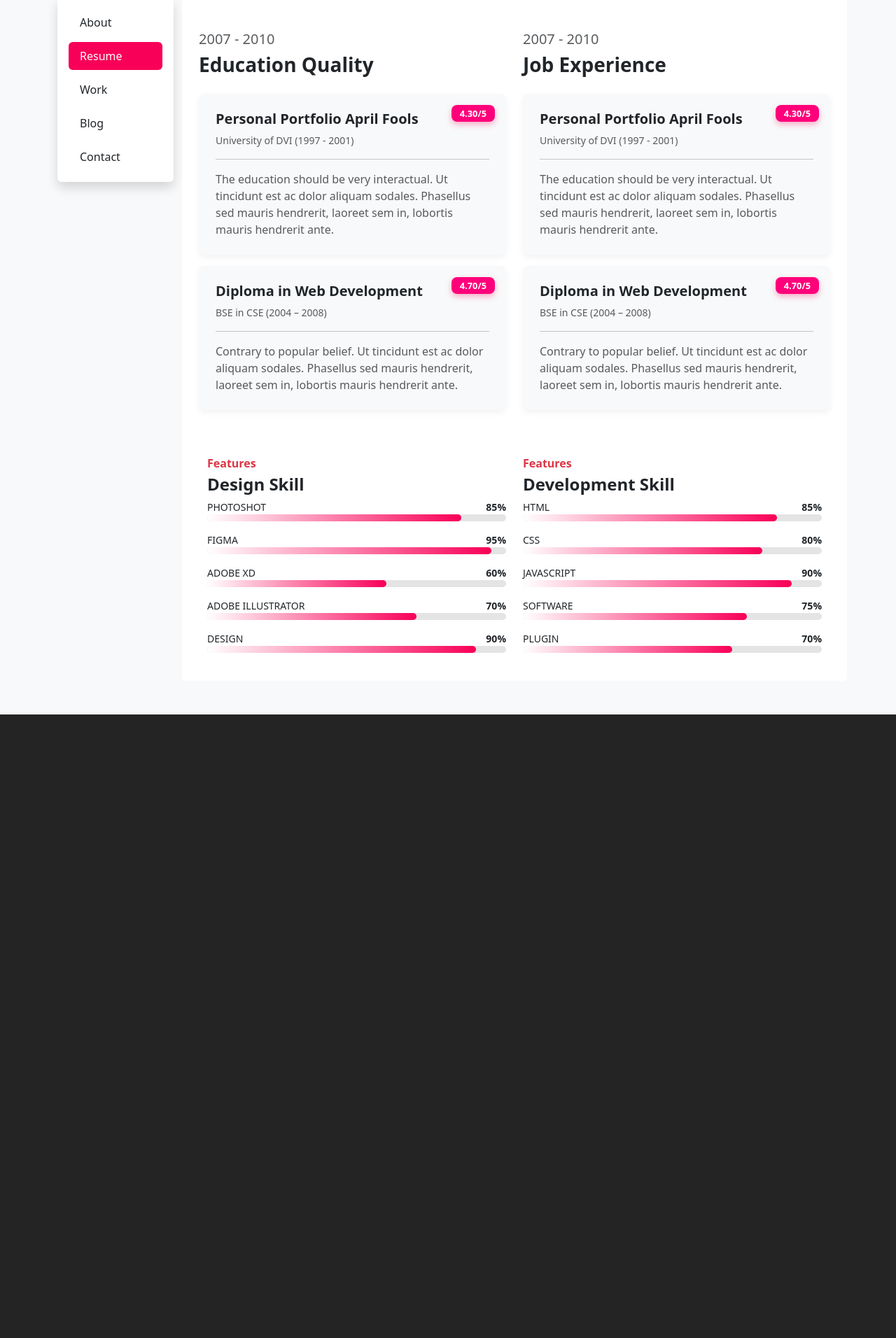
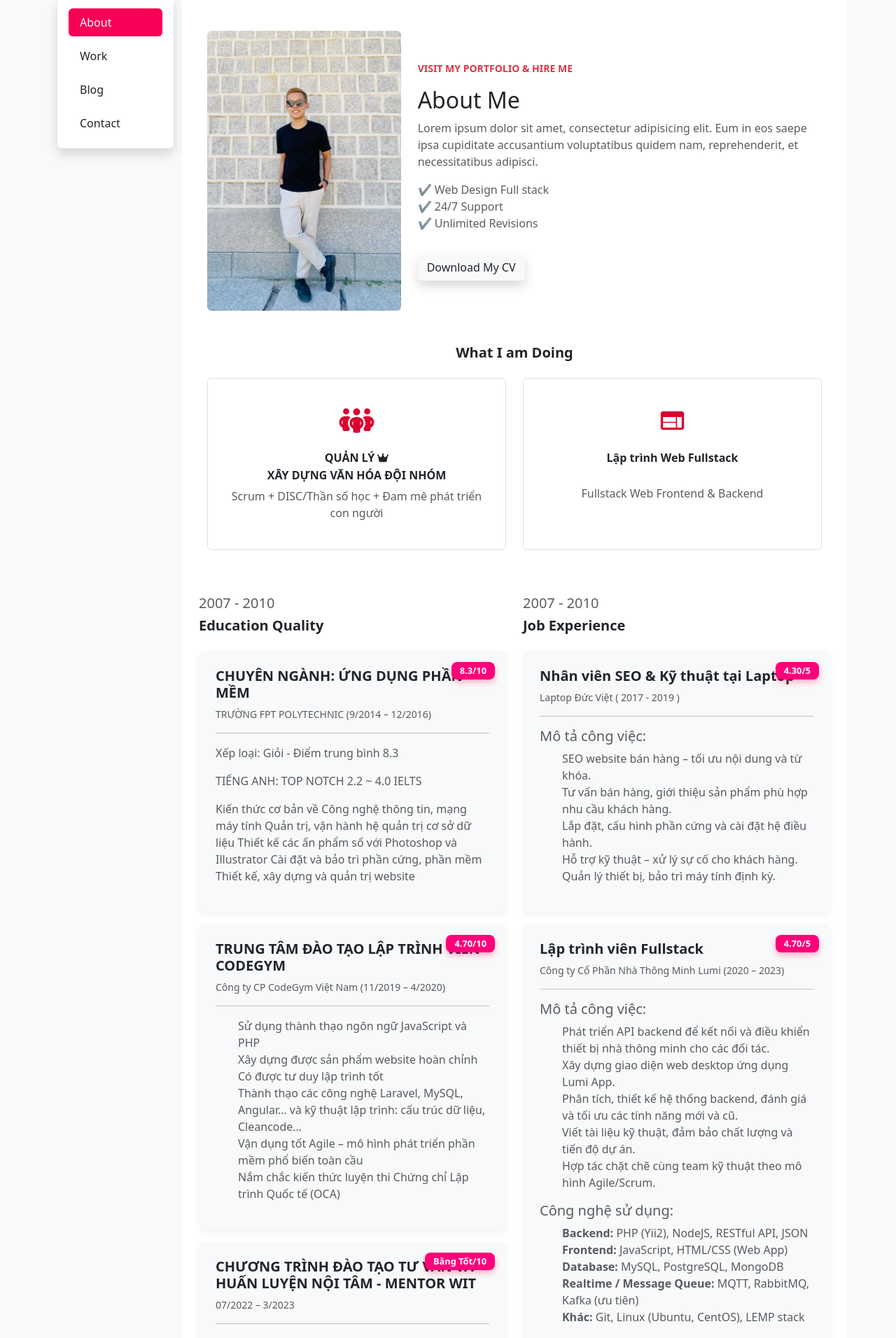
Before and after one commit to LongC1019I1/webCV, a React (Vite) app: page /resume in a window 1280 px wide. Shown: the part 400-2312 px from the top of the page at 70% size. Before the commit the page ends 1421 px from the top, so only its background shows below. Built offline with nearby package versions, Linux system fonts and the light colour scheme; no server answers.

Commit message:
update resume

```diff
--- a/package.json
+++ b/package.json
@@ -15,8 +15,11 @@
     "axios": "^1.8.4",
     "bootstrap": "^5.3.5",
     "html-react-parser": "^5.2.3",
+    "i18next": "^25.0.1",
+    "i18next-browser-languagedetector": "^8.0.5",
     "react": "^19.0.0",
     "react-dom": "^19.0.0",
+    "react-i18next": "^15.5.1",
     "react-icons": "^5.5.0",
     "react-redux": "^9.2.0",
     "react-router-dom": "^7.5.0",
--- a/src/App.jsx
+++ b/src/App.jsx
@@ -99,9 +99,7 @@ function App() {
           <div className="col-md-2 mb-4">
             <div className="bg-white rounded shadow p-3">
               <nav className="nav flex-column gap-2">
-                <a className="nav-link text-dark" href="#">
-                  About
-                </a>
+
                 <NavLink
                   to="/resume"
                   className={({ isActive }) =>
@@ -112,7 +110,7 @@ function App() {
                     }`
                   }
                 >
-                  Resume
+                  About
                 </NavLink>
                 <NavLink
                   to="/work"
--- a/src/Pages/Resume.jsx
+++ b/src/Pages/Resume.jsx
@@ -1,55 +1,126 @@
 import React from "react";
 import AnimatedProgress from "../components/AnimatedProgress";
-
+import my_img from "../assets/img/my_img.jpg";
+import { FaPeopleGroup, FaCrown } from "react-icons/fa6";
+import { MdWeb } from "react-icons/md";
+import parse from "html-react-parser";
 const skills = {
   design: [
-    { label: "Photoshot", value: 85 },
-    { label: "Figma", value: 95 },
-    { label: "Adobe XD", value: 60 },
-    { label: "Adobe Illustrator", value: 70 },
-    { label: "Design", value: 90 },
+    { label: "AGILE - KABAN", value: 85 },
+    { label: "DISC", value: 80 },
+    { label: "THẦN SỐ HỌC", value: 70 },
+    { label: "THẤU HIỂU TÂM LÝ", value: 80 },
   ],
   development: [
-    { label: "HTML", value: 85 },
-    { label: "CSS", value: 80 },
+    { label: "HTML + CSS", value: 85 },
     { label: "JavaScript", value: 90 },
-    { label: "Software", value: 75 },
-    { label: "Plugin", value: 70 },
+    { label: "PHP", value: 75 },
+    { label: "REACJS", value: 80 },
+    { label: "VUEJS", value: 80 },
   ],
 };
 const edu = [
   {
-    title: "Personal Portfolio April Fools",
-    subtitle: "University of DVI (1997 - 2001)",
-    description:
-      "The education should be very interactual. Ut tincidunt est ac dolor aliquam sodales. Phasellus sed mauris hendrerit, laoreet sem in, lobortis mauris hendrerit ante.",
-    score: "4.30",
+    title: "CHUYÊN NGÀNH: ỨNG DỤNG PHẦN MỀM",
+    subtitle: "TRƯỜNG FPT POLYTECHNIC (9/2014 – 12/2016)",
+    description: `<p>Xếp loại: Giỏi - Điểm trung bình 8.3</p>
+      <p>TIẾNG ANH: TOP NOTCH 2.2 ~ 4.0 IELTS</p>
+      <p>Kiến thức cơ bản về Công nghệ thông tin, mạng máy tính
+Quản trị, vận hành hệ quản trị cơ sở dữ liệu
+Thiết kế các ấn phẩm số với Photoshop và Illustrator
+Cài đặt và bảo trì phần cứng, phần mềm
+Thiết kế, xây dựng và quản trị website </p>
+      `,
+    score: "8.3",
     highlight: true,
   },
   {
-    title: "Diploma in Web Development",
-    subtitle: "BSE in CSE (2004 – 2008)",
-    description:
-      "Contrary to popular belief. Ut tincidunt est ac dolor aliquam sodales. Phasellus sed mauris hendrerit, laoreet sem in, lobortis mauris hendrerit ante.",
+    title: "TRUNG TÂM ĐÀO TẠO LẬP TRÌNH VIÊN CODEGYM",
+    subtitle: "Công ty CP CodeGym Việt Nam (11/2019 – 4/2020)",
+    description: `<ul>
+<li>Sử dụng thành thạo ngôn ngữ JavaScript và PHP</li>
+<li>Xây dựng được sản phẩm website hoàn chỉnh</li>
+<li>Có được tư duy lập trình tốt</li>
+<li>Thành thạo các công nghệ Laravel, MySQL, Angular… và kỹ thuật lập trình: cấu trúc dữ liệu, Cleancode…</li>
+<li>Vận dụng tốt Agile – mô hình phát triển phần mềm phổ biến toàn cầu</li>
+<li>Nắm chắc kiến thức luyện thi Chứng chỉ Lập trình Quốc tế (OCA)</li>
+</ul>`,
     score: "4.70",
+    highlight: false,
+  },
+  {
+    title: "CHƯƠNG TRÌNH ĐÀO TẠO TƯ VẤN VÀ HUẤN LUYỆN NỘI TÂM - MENTOR WIT",
+    subtitle: "07/2022 – 3/2023",
+    description: `<section>
+  <h2>Kỹ năng & Năng lực đạt được (Mentor WiT)</h2>
+  <ul>
+    <li>Kỹ năng Tư vấn & Huấn luyện cá nhân và đội nhóm</li>
+    <li>Kỹ năng giao tiếp và truyền cảm hứng sâu sắc</li>
+    <li>Năng lực thấu hiểu và dẫn dắt nội tâm con người</li>
+    <li>Kỹ năng nâng tầm nhận thức – chuyển hóa tư duy</li>
+    <li>Kỹ năng khai vấn dựa trên nền tảng Nhân – Duyên – Quả</li>
+    <li>Kỹ năng huấn luyện thể chất: chạy bền 21km trên cát, bơi biển 2km</li>
+    <li>Năng lực quản trị toàn diện 4 lĩnh vực:
+      <ul>
+        <li>Nội tâm</li>
+        <li>Sức khỏe</li>
+        <li>Mối quan hệ</li>
+        <li>Tài chính</li>
+      </ul>
+    </li>
+
+  </ul>
+</section>`,
+    score: "Bằng Tốt",
     highlight: false,
   },
 ];
 
 const job = [
   {
-    title: "Personal Portfolio April Fools",
-    subtitle: "University of DVI (1997 - 2001)",
-    description:
-      "The education should be very interactual. Ut tincidunt est ac dolor aliquam sodales. Phasellus sed mauris hendrerit, laoreet sem in, lobortis mauris hendrerit ante.",
+    title: "Nhân viên SEO & Kỹ thuật tại Laptop",
+    subtitle: "Laptop Đức Việt ( 2017 - 2019 )",
+    description: `  <h5>Mô tả công việc:</h5>
+  <ul>
+    <li>SEO website bán hàng – tối ưu nội dung và từ khóa.</li>
+    <li>Tư vấn bán hàng, giới thiệu sản phẩm phù hợp nhu cầu khách hàng.</li>
+    <li>Lắp đặt, cấu hình phần cứng và cài đặt hệ điều hành.</li>
+    <li>Hỗ trợ kỹ thuật – xử lý sự cố cho khách hàng.</li>
+    <li>Quản lý thiết bị, bảo trì máy tính định kỳ.</li>
+  </ul>`,
     score: "4.30",
     highlight: true,
   },
   {
-    title: "Diploma in Web Development",
-    subtitle: "BSE in CSE (2004 – 2008)",
-    description:
-      "Contrary to popular belief. Ut tincidunt est ac dolor aliquam sodales. Phasellus sed mauris hendrerit, laoreet sem in, lobortis mauris hendrerit ante.",
+    title: "Lập trình viên Fullstack ",
+    subtitle: "Công ty Cổ Phần Nhà Thông Minh Lumi (2020 – 2023)",
+    description: `  <h5>Mô tả công việc:</h5>
+  <ul>
+    <li>Phát triển API backend để kết nối và điều khiển thiết bị nhà thông minh cho các đối tác.</li>
+    <li>Xây dựng giao diện web desktop ứng dụng Lumi App.</li>
+    <li>Phân tích, thiết kế hệ thống backend, đánh giá và tối ưu các tính năng mới và cũ.</li>
+    <li>Viết tài liệu kỹ thuật, đảm bảo chất lượng và tiến độ dự án.</li>
+    <li>Hợp tác chặt chẽ cùng team kỹ thuật theo mô hình Agile/Scrum.</li>
+  </ul>
+
+  <h5>Công nghệ sử dụng:</h5>
+  <ul>
+    <li><strong>Backend:</strong> PHP (Yii2), NodeJS, RESTful API, JSON</li>
+    <li><strong>Frontend:</strong> JavaScript, HTML/CSS (Web App)</li>
+    <li><strong>Database:</strong> MySQL, PostgreSQL, MongoDB</li>
+    <li><strong>Realtime / Message Queue:</strong> MQTT, RabbitMQ, Kafka (ưu tiên)</li>
+    <li><strong>Khác:</strong> Git, Linux (Ubuntu, CentOS), LEMP stack</li>
+  </ul>`,
+    score: "4.70",
+    highlight: false,
+  },
+  {
+    title: "Freelancer – Kinh doanh & Chăm sóc Sức khỏe  ",
+    subtitle: "(2024 – nay)",
+    description: `  <h5>Mô tả công việc:</h5>
+  <li>Quản lý và vận hành web Shopee <a href="https://shopee.vn/bobestore688" target="_blank">Bobe Store 688</a>,  https://shopee.vn/bobestore688 và fanpage bán hàng online <a href="https://www.facebook.com/KousCorner" target="_blank">KousCorner</a>, xử lý đơn hàng và chăm sóc khách hàng</li>
+    <li>Khởi xướng và điều phối CLB chăm sóc sức khỏe Herbalife, tổ chức các buổi chia sẻ và kết nối cộng đồng</li>
+    <li>Phát triển kỹ năng tổ chức, làm việc nhóm, giao tiếp và giải quyết vấn đề – nền tảng quan trọng trong môi trường Agile/Scrum</li>`,
     score: "4.70",
     highlight: false,
   },
@@ -57,29 +128,105 @@ const job = [
 
 const ExperienceSkills = () => {
   return (
-    <div className="container mt-5">
+    <div className="container ">
+      <section className="container py-5">
+        <div className="row align-items-center">
+          {/* Avatar */}
+          <div className="col-md-4 rounded text-center zoom-container pointer">
+            <img
+              src={my_img}
+              className="img-fluid rounded zoom-image "
+              alt="Profile"
+            />
+          </div>
+
+          {/* Info */}
+          <div className="col-md-8">
+            <p className="text-uppercase text-danger fw-bold small">
+              Visit my portfolio & hire me
+            </p>
+            <h2>About Me</h2>
+            <p className="text-muted">
+              Lorem ipsum dolor sit amet, consectetur adipisicing elit. Eum in
+              eos saepe ipsa cupiditate accusantium voluptatibus quidem nam,
+              reprehenderit, et necessitatibus adipisci.
+            </p>
+            <ul className="list-unstyled text-muted">
+              <li>✔ Web Design Full stack</li>
+              <li>✔ 24/7 Support</li>
+              <li>✔ Unlimited Revisions</li>
+            </ul>
+            <button className=" edu-card  bg-light btn  mt-3 shadow">
+              Download My CV
+            </button>
+          </div>
+        </div>
+
+        {/* Services */}
+        <div className="mt-5 text-center">
+          <h5 className="fw-bold">What I am Doing</h5>
+          <div className="row mt-4">
+            <div className="col-md-6 mb-3">
+              <div className="border rounded p-4 h-100">
+                <div className="mb-3 text-danger fs-2">
+                  <i className="bi bi-pencil-square"></i>
+                </div>
+                <h6 className="fw-bold">
+                  <div className="d-flex justify-center mb-4 w-100 ">
+                    <FaPeopleGroup className="w-100 color_main pointer display-6" />
+                  </div>
+
+                  <div className="mb-1  align-items-center gap-1">
+                    QUẢN LÝ <FaCrown className="d-inline mb-1" />{" "}
+                  </div>
+                  <div>XÂY DỰNG VĂN HÓA ĐỘI NHÓM</div>
+                </h6>
+                <p className="text-muted">
+                  {" "}
+                  Scrum + DISC/Thần số học + Đam mê phát triển con người
+                </p>
+              </div>
+            </div>
+            <div className="col-md-6 mb-3">
+              <div className="border rounded p-4 h-100">
+                <div className="mb-3 text-danger fs-2">
+                  <i className="bi bi-display"></i>
+                </div>
+
+                <div className="d-flex justify-center mb-4 w-100  ">
+                  <MdWeb className="w-100 color_main pointer display-6" />
+                </div>
+                <h6 className="fw-bold" style={{ height: "40px" }}>
+                  Lập trình Web Fullstack
+                </h6>
+                <p className="text-muted">Fullstack Web Frontend & Backend</p>
+              </div>
+            </div>
+          </div>
+        </div>
+      </section>
       {/* Education & Job */}
       <div className="row g-4">
         <div className="col-md-6">
           <h5 className="text-uppercase text-muted">2007 - 2010</h5>
-          <h3 className="fw-bold mb-4">Education Quality</h3>
+          <h5 className="fw-bold mb-4">Education Quality</h5>
           {edu.map((item, index) => (
             <div
               key={index}
               className={`edu-card p-4 position-relative rounded-3 mb-3  bg-light`}
             >
-              <span className="badge score-badge">{item.score}/5</span>
+              <span className="badge score-badge">{item.score}/10</span>
               <h5 className="fw-bold">{item.title}</h5>
               <small className="text-muted d-block mb-3">{item.subtitle}</small>
               <hr />
-              <p className={`mb-0 text-muted `}>{item.description}</p>
+              <p className={`mb-0 text-muted `}> {parse(item.description)}</p>
             </div>
           ))}
         </div>
 
         <div className="col-md-6">
           <h5 className="text-uppercase text-muted">2007 - 2010</h5>
-          <h3 className="fw-bold mb-4">Job Experience</h3>
+          <h5 className="fw-bold mb-4">Job Experience</h5>
 
           {job.map((item, index) => (
             <div
@@ -90,7 +237,7 @@ const ExperienceSkills = () => {
               <h5 className="fw-bold">{item.title}</h5>
               <small className="text-muted d-block mb-3">{item.subtitle}</small>
               <hr />
-              <p className={`mb-0 text-muted `}>{item.description}</p>
+              <p className={`mb-0 text-muted `}>{parse(item.description)}</p>
             </div>
           ))}
         </div>
@@ -102,7 +249,7 @@ const ExperienceSkills = () => {
           {/* Design Skill */}
           <div className="col-md-6 mb-4">
             <p className="text-danger mb-1 fw-semibold">Features</p>
-            <h4 className="fw-bold">Design Skill</h4>
+            <h5 className="fw-bold my-3">Xây Dựng Đội Nhóm</h5>
             {skills.design.map((skill, idx) => (
               <div className="mb-3" key={idx}>
                 <div className="d-flex justify-content-between">
@@ -117,7 +264,7 @@ const ExperienceSkills = () => {
           {/* Development Skill */}
           <div className="col-md-6 mb-4">
             <p className="text-danger mb-1 fw-semibold">Features</p>
-            <h4 className="fw-bold">Development Skill</h4>
+            <h5 className="fw-bold  my-3">Development Skill</h5>
             {skills.development.map((skill, idx) => (
               <div className="mb-3" key={idx}>
                 <div className="d-flex justify-content-between">
--- /dev/null
+++ b/src/assets/css/tooltip.css
@@ -0,0 +1,34 @@
+/* ZOOM IMAGE */
+.zoom-container {
+  overflow: hidden;
+  position: relative;
+}
+
+.zoom-image {
+  height: 400px;
+  object-fit: cover;
+  transition: transform 0.4s ease;
+}
+
+.zoom-container:hover .zoom-image {
+  transform: scale(1.03); /* zoom 120% */
+}
+
+/* OTHER TIP */
+.pointer {
+  cursor: pointer;
+}
+
+.color_main {
+    color: #db002f;
+}
+
+.main-color {
+  color: #db002f;
+}
+
+.main-color:hover {
+  background: linear-gradient(135deg, #f80057, #db002f);
+  color: white !important;
+  transition-duration: 0.1s;
+}
--- a/src/index.css
+++ b/src/index.css
@@ -1,5 +1,3 @@
-@import "tailwindcss";
-
 :root {
   font-family: system-ui, Avenir, Helvetica, Arial, sans-serif;
   line-height: 1.5;
@@ -15,6 +13,8 @@
   -moz-osx-font-smoothing: grayscale;
 }
 
+@import "tailwindcss";
+@import "./assets/css/tooltip.css";
 .no-wrap {
   display: block;
   white-space: nowrap;
@@ -31,19 +31,9 @@
   /* Cho cảm giác có thể tương tác */
 }
 
-.pointer {
-  cursor: pointer;
-}
 
-.main-color {
-  color: #db002f;
-}
 
-.main-color:hover {
-  background: linear-gradient(135deg, #f80057, #db002f);
-  color: white !important;
-  transition-duration: 0.1s;
-}
+
 body {
   background-color: #f2f4f8;
 }
@@ -98,7 +88,6 @@ body {
   opacity: 0;
   overflow: hidden;
   transition: opacity 0.4s ease;
-
 }
 
 .modal-overlay.fade-in {
```
Also changed, not shown: src/assets/img/my_img.jpg (added), 1 other file (tests, documents, lock files or other folders).
